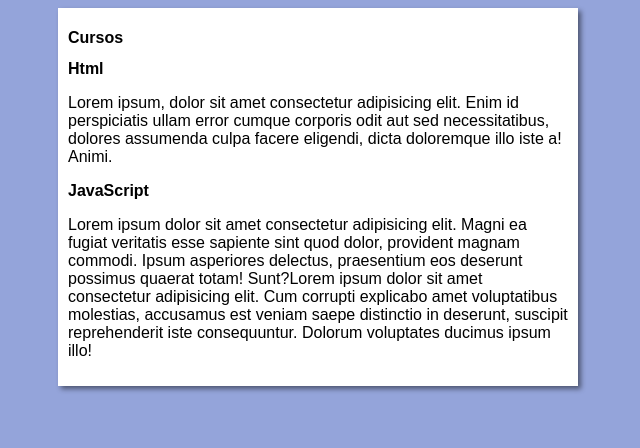
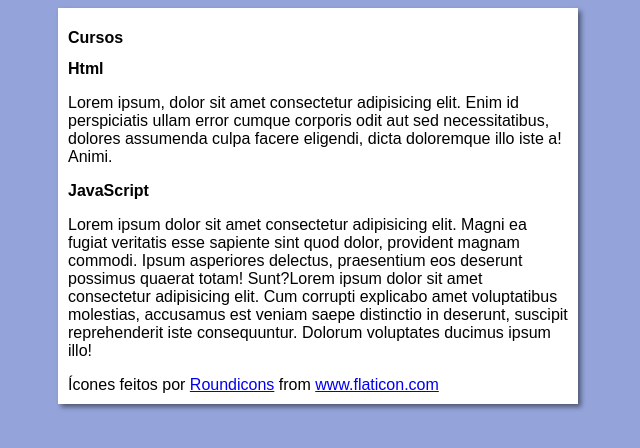
Before and after one commit to dimitrymm/projeto-site, a plain HTML site: page index.html in a window 1280 px wide. Shown: the whole page, without its empty margins (322-962 px from the left). Drawn offline with Linux system fonts and the light colour scheme.

Commit message:
update master

```diff
--- a/estilos/style.css
+++ b/estilos/style.css
@@ -9,7 +9,6 @@ body{
 
 }
 
-
 main{
 
     background-color: white;
--- a/index.html
+++ b/index.html
@@ -22,7 +22,11 @@
             <p>Lorem ipsum dolor sit amet consectetur adipisicing elit. Magni ea fugiat veritatis esse sapiente sint quod dolor, provident magnam commodi. Ipsum asperiores delectus, praesentium eos deserunt possimus quaerat totam! Sunt?Lorem ipsum dolor sit amet consectetur adipisicing elit. Cum corrupti explicabo amet voluptatibus molestias, accusamus est veniam saepe distinctio in deserunt, suscipit reprehenderit iste consequuntur. Dolorum voluptates ducimus ipsum illo!</p>
         </article>
 
+        <div>Ícones feitos por <a href="https://www.flaticon.com/br/autores/roundicons" title="Roundicons">Roundicons</a> from <a href="https://www.flaticon.com/br/" title="Flaticon">www.flaticon.com</a></div>
+
     </main>
+
+
 
 </body>
 </html>
```
Also changed, not shown: imagens/seta-esquerda.png (added).
